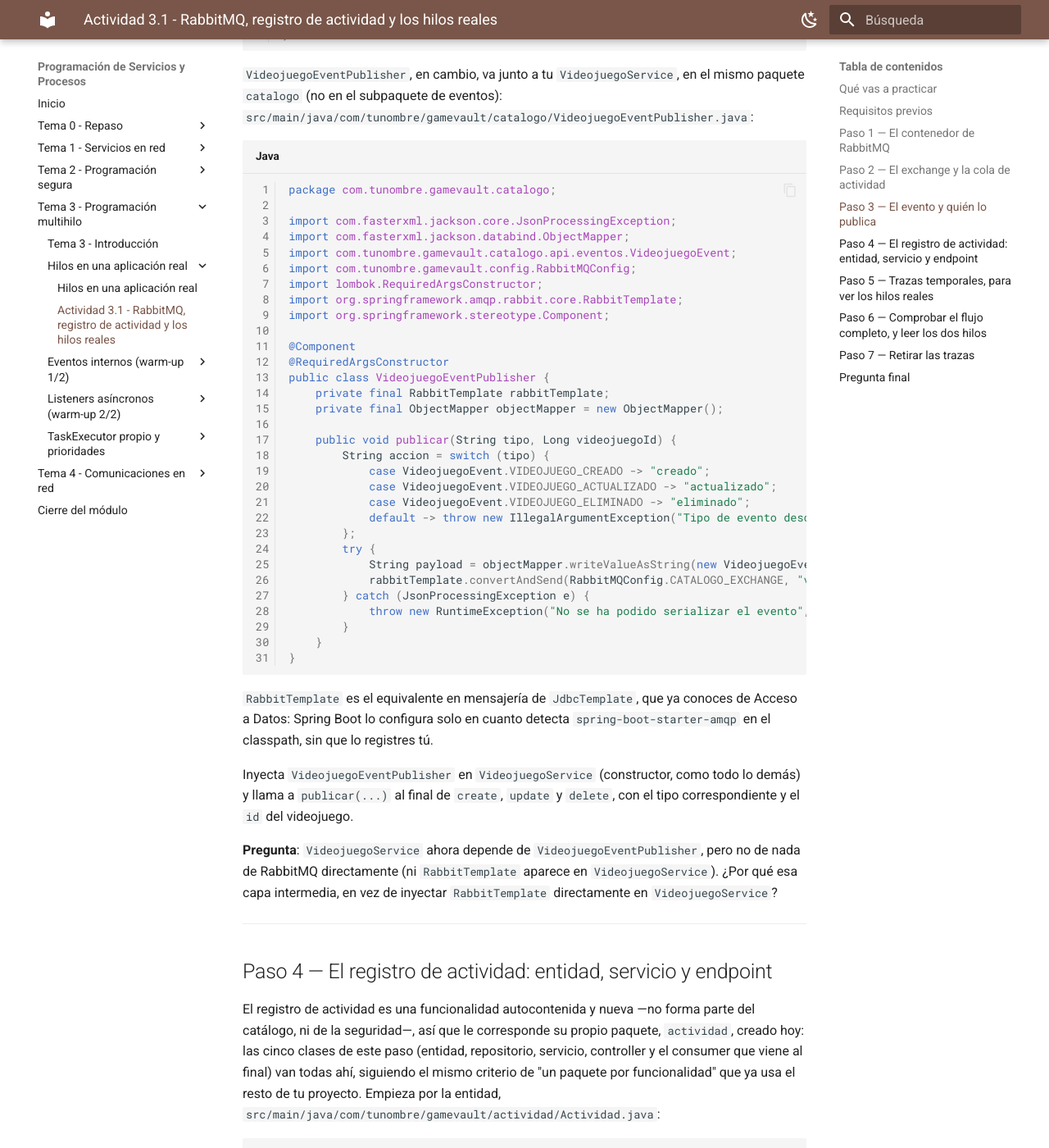
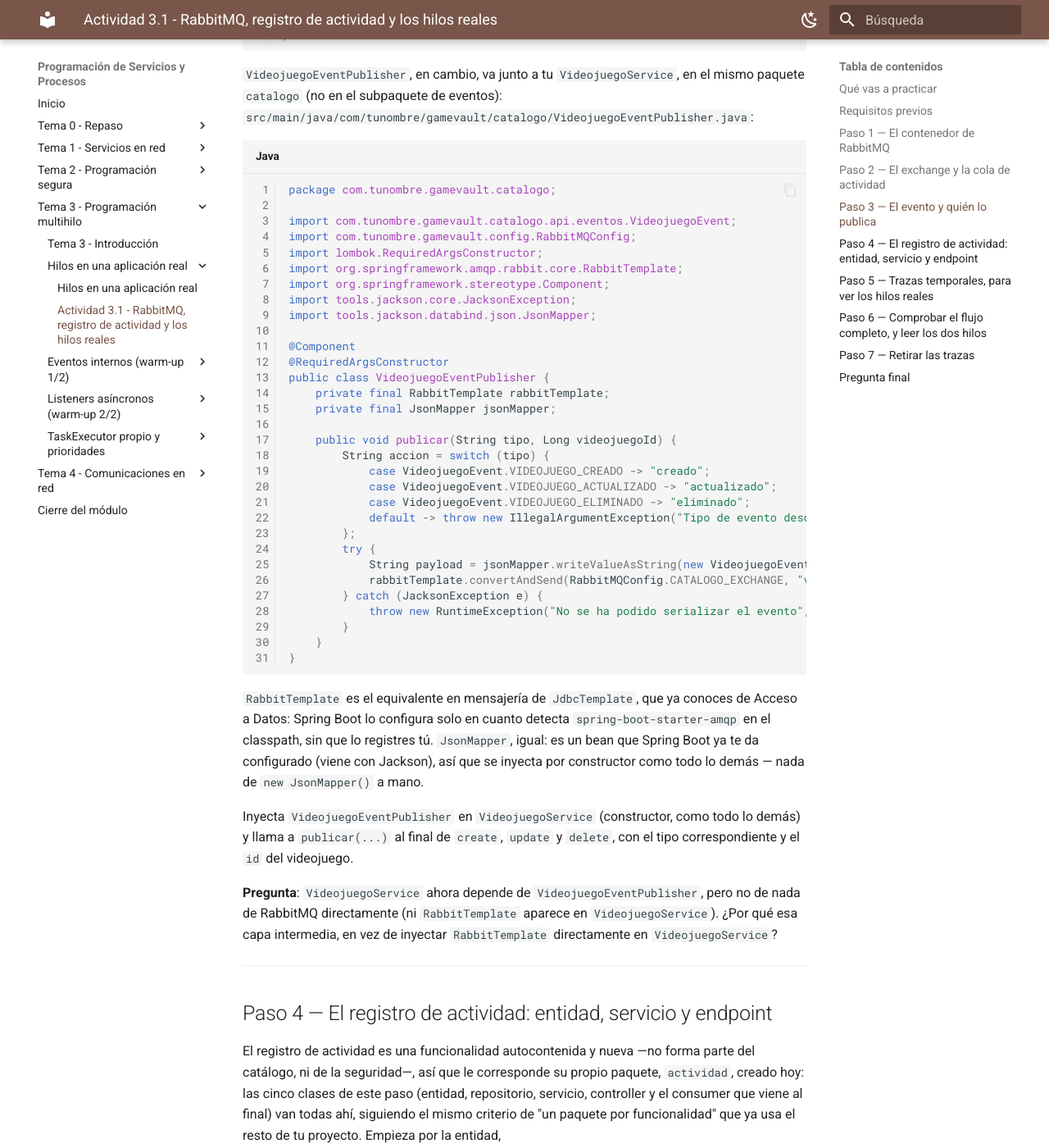
Before and after one commit to aitorventura/programacion-servicios-procesos, an MkDocs documentation site: the page built from docs/tema3/actividad_3_1.md, in a window 1280 px wide and 1400 px high, scrolled down 3597 px. Shown: the whole window at 82% size. Built offline with MkDocs 1.6.1 and Material for MkDocs 9.7.7, drawn with Linux system fonts in a browser that asks for light colours; some of the changed text lies outside the part shown.

Commit message:
Actualiza ErrorResponseAuthenticationEntryPoint/AccessDeniedHandler y mensajería a JsonMapper
Sustituye el ObjectMapper de Jackson 2 instanciado a mano por un JsonMapper
inyectado como bean en los cuatro puntos donde se usaba: los dos manejadores
de errores de Spring Security y los dos publicadores/consumidores de eventos
de RabbitMQ. Refleja el cambio ya aplicado al proyecto real GameVault.

````diff
--- a/docs/tema3/actividad_3_1.md
+++ b/docs/tema3/actividad_3_1.md
@@ -128,19 +128,19 @@
 ```java
 package com.tunombre.gamevault.catalogo;
 
-import com.fasterxml.jackson.core.JsonProcessingException;
-import com.fasterxml.jackson.databind.ObjectMapper;
 import com.tunombre.gamevault.catalogo.api.eventos.VideojuegoEvent;
 import com.tunombre.gamevault.config.RabbitMQConfig;
 import lombok.RequiredArgsConstructor;
 import org.springframework.amqp.rabbit.core.RabbitTemplate;
 import org.springframework.stereotype.Component;
+import tools.jackson.core.JacksonException;
+import tools.jackson.databind.json.JsonMapper;
 
 @Component
 @RequiredArgsConstructor
 public class VideojuegoEventPublisher {
     private final RabbitTemplate rabbitTemplate;
-    private final ObjectMapper objectMapper = new ObjectMapper();
+    private final JsonMapper jsonMapper;
 
     public void publicar(String tipo, Long videojuegoId) {
         String accion = switch (tipo) {
@@ -150,16 +150,16 @@
             default -> throw new IllegalArgumentException("Tipo de evento desconocido: " + tipo);
         };
         try {
-            String payload = objectMapper.writeValueAsString(new VideojuegoEvent(tipo, videojuegoId));
+            String payload = jsonMapper.writeValueAsString(new VideojuegoEvent(tipo, videojuegoId));
             rabbitTemplate.convertAndSend(RabbitMQConfig.CATALOGO_EXCHANGE, "videojuego." + accion, payload);
-        } catch (JsonProcessingException e) {
+        } catch (JacksonException e) {
             throw new RuntimeException("No se ha podido serializar el evento", e);
         }
     }
 }
 ```
 
-`RabbitTemplate` es el equivalente en mensajería de `JdbcTemplate`, que ya conoces de Acceso a Datos: Spring Boot lo configura solo en cuanto detecta `spring-boot-starter-amqp` en el classpath, sin que lo registres tú.
+`RabbitTemplate` es el equivalente en mensajería de `JdbcTemplate`, que ya conoces de Acceso a Datos: Spring Boot lo configura solo en cuanto detecta `spring-boot-starter-amqp` en el classpath, sin que lo registres tú. `JsonMapper`, igual: es un bean que Spring Boot ya te da configurado (viene con Jackson), así que se inyecta por constructor como todo lo demás — nada de `new JsonMapper()` a mano.
 
 Inyecta `VideojuegoEventPublisher` en `VideojuegoService` (constructor, como todo lo demás) y llama a `publicar(...)` al final de `create`, `update` y `delete`, con el tipo correspondiente y el `id` del videojuego.
 
@@ -280,22 +280,22 @@
 ```java
 package com.tunombre.gamevault.actividad;
 
-import com.fasterxml.jackson.databind.ObjectMapper;
 import com.tunombre.gamevault.catalogo.api.eventos.VideojuegoEvent;
 import com.tunombre.gamevault.config.RabbitMQConfig;
 import lombok.RequiredArgsConstructor;
 import org.springframework.amqp.rabbit.annotation.RabbitListener;
 import org.springframework.stereotype.Service;
+import tools.jackson.databind.json.JsonMapper;
 
 @Service
 @RequiredArgsConstructor
 public class ActividadVideojuegoEventConsumer {
     private final ActividadService actividadService;
-    private final ObjectMapper objectMapper = new ObjectMapper();
+    private final JsonMapper jsonMapper;
 
     @RabbitListener(queues = RabbitMQConfig.ACTIVIDAD_VIDEOJUEGO_QUEUE)
-    public void recibir(String payload) throws Exception {
-        VideojuegoEvent event = objectMapper.readValue(payload, VideojuegoEvent.class);
+    public void recibir(String payload) {
+        VideojuegoEvent event = jsonMapper.readValue(payload, VideojuegoEvent.class);
         actividadService.registrar(event.tipo(), "Videojuego", event.videojuegoId().toString());
     }
 }
````
Also changed, not shown: docs/tema2/actividad_2_2.md (+7 -4 lines), docs/tema2/actividad_2_5.md (+3 -1 lines), docs/tema2/roles-y-rutas-protegidas.md (+4 -2 lines), docs/tema2/seguridad-basica-http-basic.md (+7 -3 lines).
